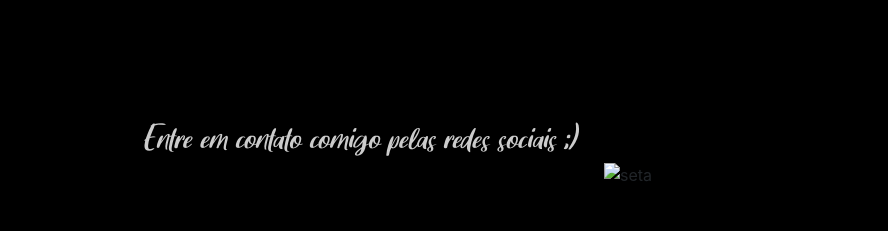
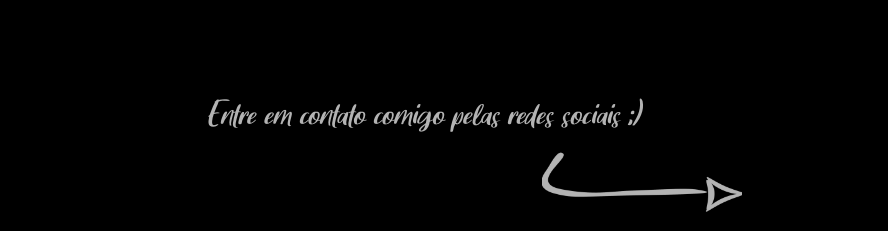
Before and after one commit to lucas404x/portfolio, a plain HTML site: page index.html in a window 1280 px wide. Shown: the part 597-828 px from the top of the page, 0-888 px from the left. Before the commit the page ends 802 px from the top, so only its background shows below. Drawn offline with nearby package versions, Linux system fonts and the light colour scheme.

Commit message:
seta para decoração do site adicionada

```diff
--- a/style.css
+++ b/style.css
@@ -49,9 +49,9 @@ input, textarea, #contador {
 
 #texto-divulgacao {
     position: absolute;
-    top: 90%;
-    right: 55%;
-    opacity: 0.8;
+    top: 87%;
+    right: 50%;
+    opacity: 0.7;
     color: white;
     font-size: 20px;
     font-family: "Great-Wishes";
@@ -59,9 +59,10 @@ input, textarea, #contador {
 
 #seta-divulgacao {
     position: absolute;
-    top: 95%;
-    right: 45%;
-    width: 100px;
+    top: 91%;
+    right: 42%;
+    width: 200px;
+    opacity: 0.7;
 }
 
 #titulo-sobre {
@@ -140,6 +141,7 @@ input, textarea, #contador {
     top: -30px;
 }
 
+
 .msg-contato {
     position: absolute;
     left: 30%;
```
Also changed, not shown: imagens/seta.png (added).
